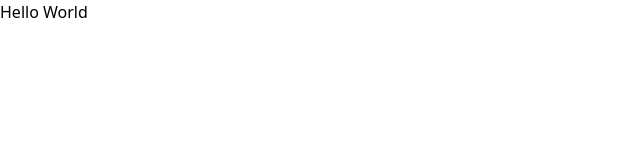
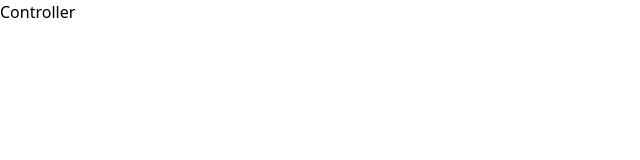
Before and after one commit to Bruce-CodeMan/AI_Voice_ChatBot, a React (Vite) app in the folder frontend_react/: page / in a window 1280 px wide. Shown: the top 160 px of the page, without its empty margins (0-640 px from the left). Built offline with nearby package versions, Linux system fonts and the light colour scheme.

Commit message:
create a new component

```diff
--- a/frontend_react/index.html
+++ b/frontend_react/index.html
@@ -4,7 +4,7 @@
     <meta charset="UTF-8" />
     <link rel="icon" type="image/svg+xml" href="/vite.svg" />
     <meta name="viewport" content="width=device-width, initial-scale=1.0" />
-    <title>Vite + React + TS</title>
+    <title>AI + Voice</title>
   </head>
   <body>
     <div id="root"></div>
--- a/frontend_react/src/App.tsx
+++ b/frontend_react/src/App.tsx
@@ -1,7 +1,11 @@
+import Controller from "./components/Controller"
+
 function App() {
 
   return (
-    <p className="text-3xl underline">Hello World</p>
+    <div>
+      <Controller />
+    </div>
   )
 }
 
--- /dev/null
+++ b/frontend_react/src/components/Controller.tsx
@@ -0,0 +1,10 @@
+function Controller() {
+
+    const myFunc = () => {}
+
+    return (
+        <div>Controller</div>
+    )
+}
+
+export default Controller;
```
